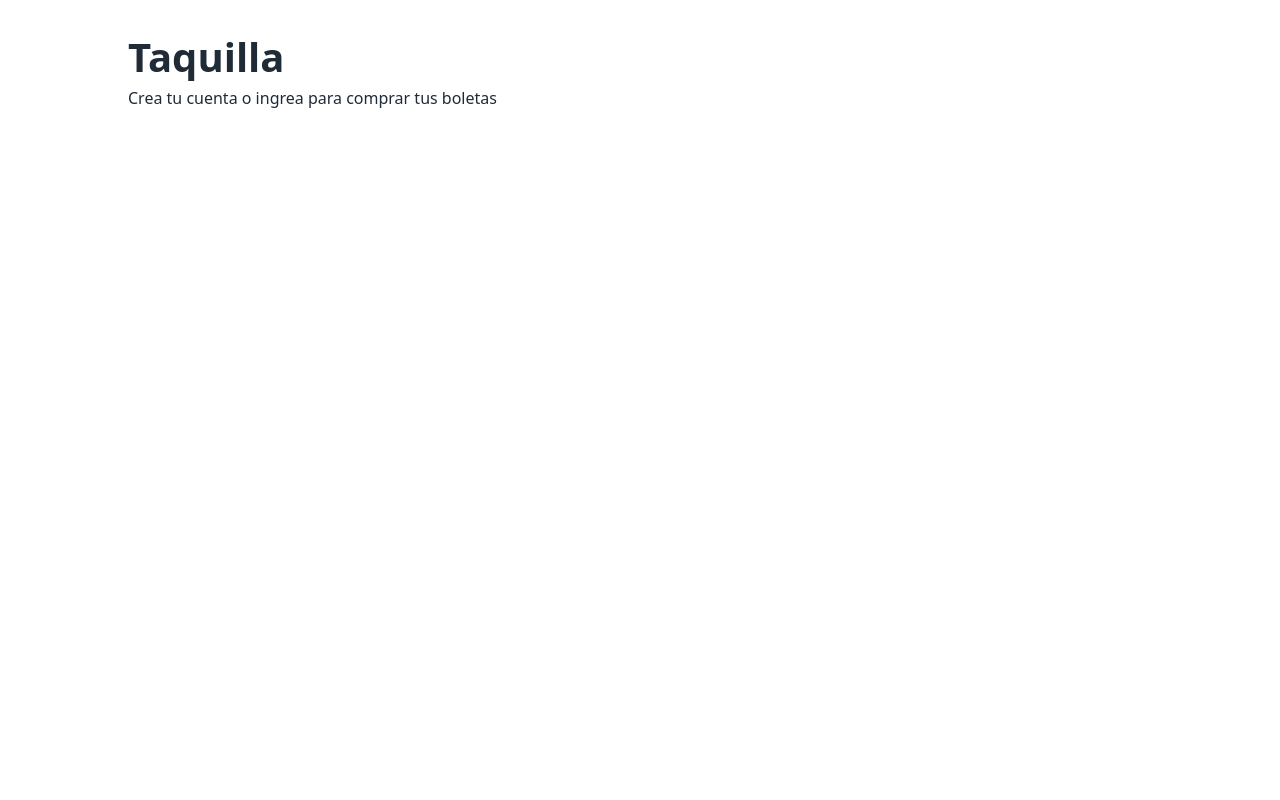
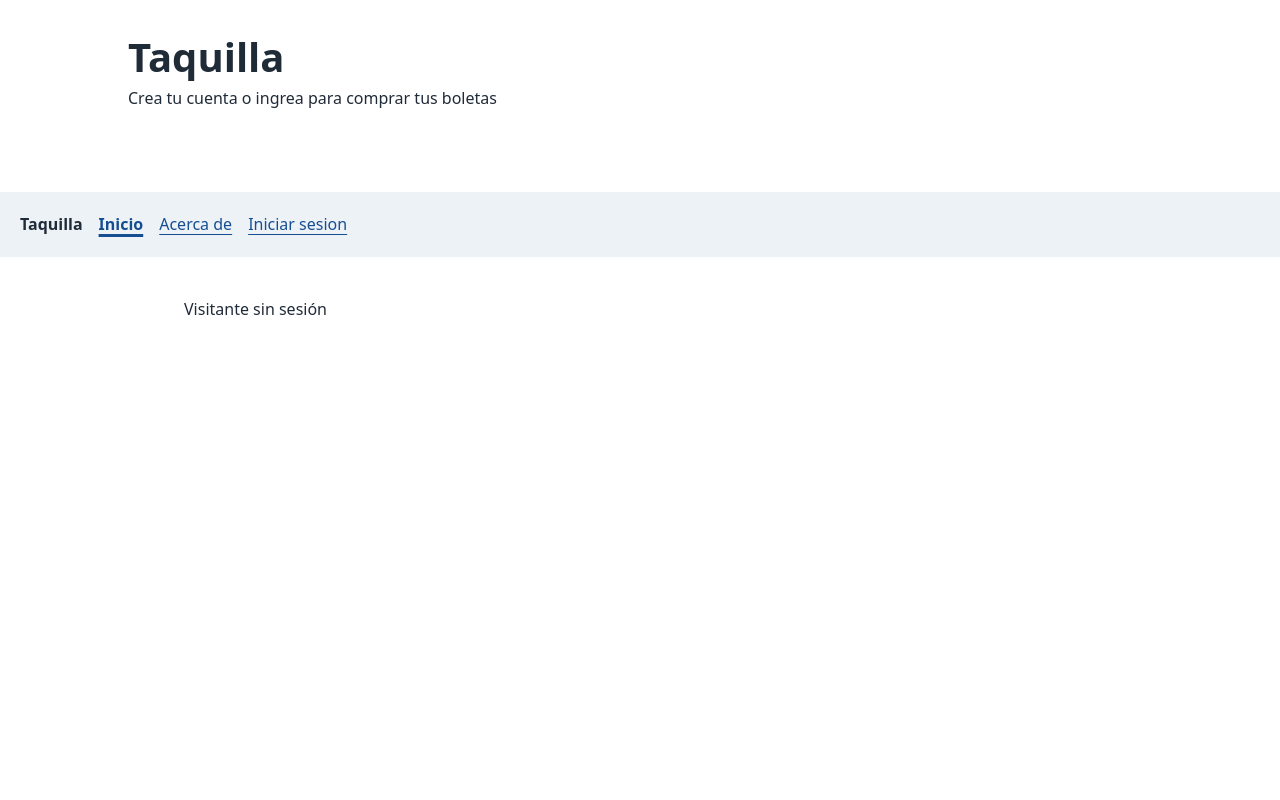
Before and after one commit to Sergio62011/general-project, a React (Vite) app: page / in a window 1280 px wide. Shown: the top 800 px of the page. Built offline with nearby package versions, Linux system fonts and the light colour scheme; no server answers.

Commit message:
feat: PublicLayout config

```diff
--- a/src/App.jsx
+++ b/src/App.jsx
@@ -4,6 +4,7 @@ import "./styles/index.css";
 import Navbar from "./components/Navbar/Navbar.jsx";
 import PreferenciasCookies from "./components/PreferenciasCookies.jsx";
 import { useEffect, useState } from "react";
+import PublicLayout from "./layouts/PublicLayout.js";
 
 function leerSeccion() {
   return window.location.hash.slice(1) || "inicio";
@@ -94,6 +95,7 @@ function App() {
         </header>
         <div className="pagina-formularios"></div>
       </main>
+      <PublicLayout />
     </>
   );
 }
--- a/src/layouts/PublicLayout.tsx
+++ b/src/layouts/PublicLayout.tsx
@@ -0,0 +1,38 @@
+import React from "react";
+import Navbar from "../components/Navbar/Navbar";
+import { Sesion } from "../model";
+import { Outlet } from "react-router-dom";
+import { Footer } from "../Pages/Inicio";
+
+const PublicLayout = ({
+  usuario,
+  iniciarSesion,
+  cerrarSesion,
+  cambiarContrasena,
+}: Sesion) => {
+  return (
+    <div className="sitio">
+      <Navbar usuario={usuario} cerrarSesion={cerrarSesion} />
+      <main id="contenido" className="contenido">
+        <p>
+          {usuario
+            ? `Sesión activa: ${usuario.nombre}`
+            : "Visitante sin sesión"}
+        </p>
+        <Outlet
+          context={
+            {
+              usuario,
+              iniciarSesion,
+              cerrarSesion,
+              cambiarContrasena,
+            } satisfies Sesion
+          }
+        />
+      </main>
+      <Footer />
+    </div>
+  );
+};
+
+export default PublicLayout;
```
Also changed, not shown: src/Pages/Acerca.tsx (added, +17 -0 lines), src/Pages/Inicio.tsx (+10 -9 lines), src/components/Footer/Footeer.css (added), src/components/Footer/Foteer.css (deleted).
